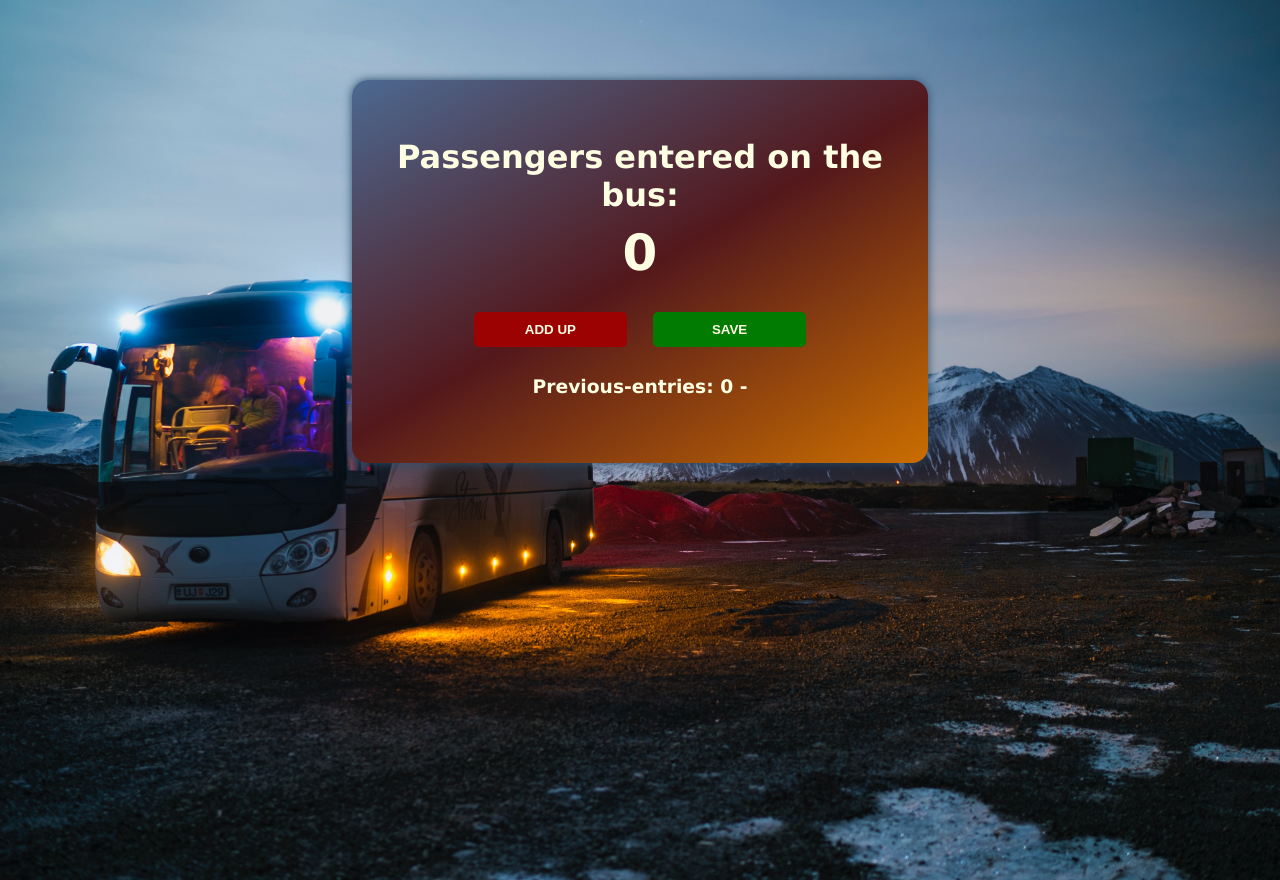
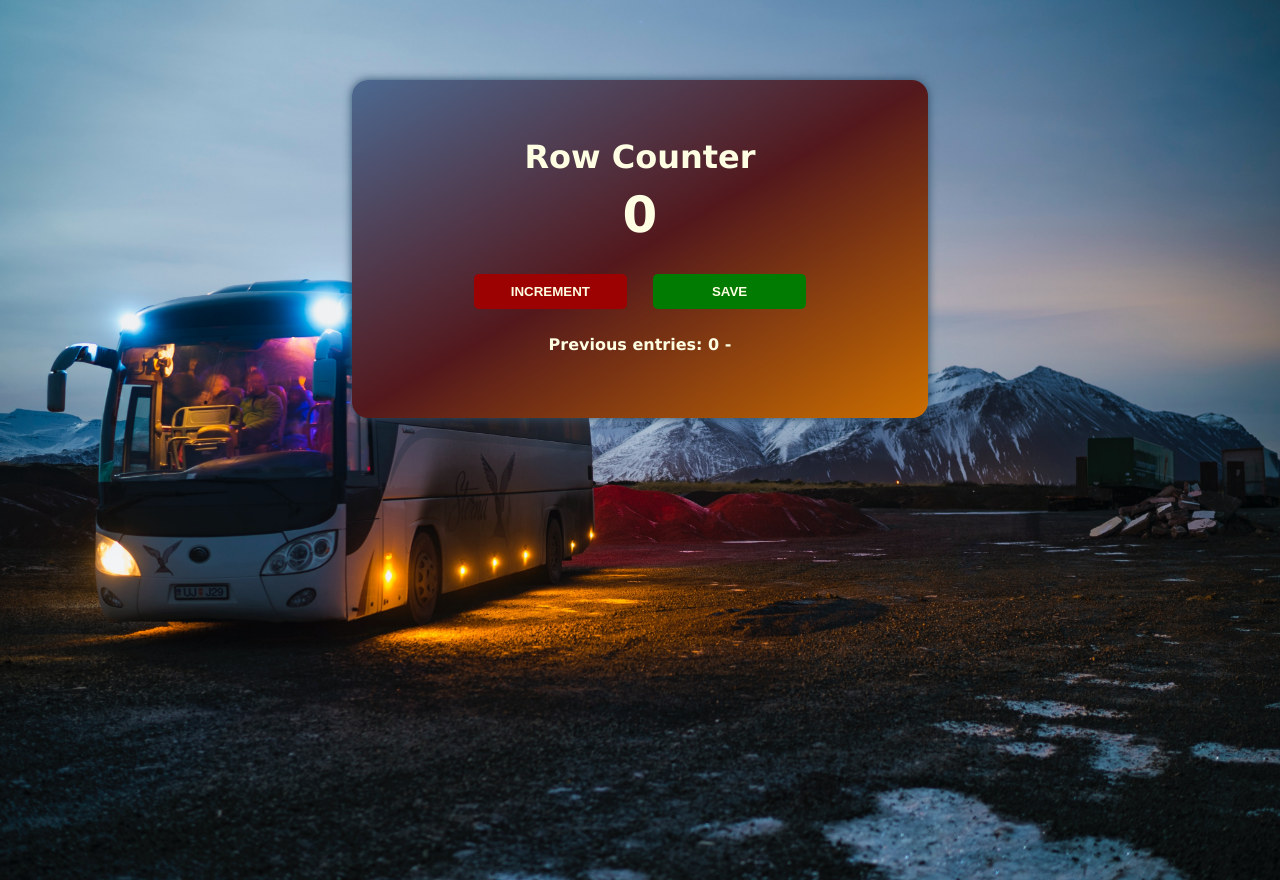
Before and after one commit to Matadorz350/Passengers-counter, a website built with Vite: page index.html in a window 1280 px wide. Both pictures are taken after a click on the button "SAVE". Built offline with nearby package versions, Linux system fonts and the light colour scheme.

Commit message:
update at of all

```diff
--- a/index.css
+++ b/index.css
@@ -1,6 +1,7 @@
 body {
     background-image: url("images/juan-encalada-6mcVaoGNz1w-unsplash.jpg");
     background-size: cover;
+    overflow: hidden;
     margin: 0;
     height: 100vh;
     background-repeat: no-repeat;
@@ -9,7 +10,7 @@ body {
     text-align: center;
 }
 
-#counter {
+.counter {
     width: 40%;
     max-width: 35em;
     min-width: 15em;
--- a/index.html
+++ b/index.html
@@ -1,31 +1,17 @@
-<!--<!DOCTYPE html>
-<html lang="en">
-    <head>
-        <meta charset="UTF-8" />
-        <meta name="viewport" content="width=device-width, initial-scale=1.0" />
-        <meta name="description" content="" />
-        <title>Counter Passengers</title>
-        <link rel="stylesheet" href="https://cdnjs.cloudflare.com/ajax/libs/normalize/8.0.1/normalize.css">
-        <link rel="preconnect" href="https://fonts.googleapis.com">
-        <link rel="preconnect" href="https://fonts.gstatic.com" crossorigin>
-        <link href="https://fonts.googleapis.com/css2?family=Changa+One&display=swap" rel="stylesheet">
-        <link rel="stylesheet" href="index.css">
-    -->
 <html>
     <head>
         <link rel="stylesheet" href="index.css">
     </head>
-
     <body>
-        <div id="counter">
-            <h1 id="passengers">Passengers entered on the bus:</h1>
+        <div class="counter">
+            <h1>Row Counter</h1>
             <h2 id="count-el">0</h2>
-            <button id="increment-btn" onclick="increment()">Add up</button>
-            <button id="save-btn" onclick="save()">save</button>
-            <h3 id="save-el">Previous-entries: </h3>
-            <script src="index.js"></script>
+            <button id="increment-btn" onclick="increment()">INCREMENT</button>
+            <button id="save-btn" onclick="save()">SAVE</button>
+            <p id="save-el">Previous entries: </p>
         </div>
-
-
+        <script src="index.js">
+            nnerText
+        </script>
     </body>
 </html>
--- a/index.js
+++ b/index.js
@@ -1,15 +1,15 @@
-let countEl = document.getElementById("count-el");
-let saveEl = document.getElementById("save-el");
-let count = 0;
+let saveEl = document.getElementById("save-el")
+let countEl = document.getElementById("count-el")
+let count = 0
 
 function increment() {
-  count += 1;
-  countEl.textContent = count;
+    count += 1
+    countEl.textContent = count
 }
 
 function save() {
-  let countStr = count + " - ";
-  saveEl.textContent += countStr;
-  count = 0;
-  countEl.textContent = count;
+    let countStr = count + " - "
+    saveEl.textContent += countStr
+    countEl.textContent = 0
+    count = 0
 }
```
